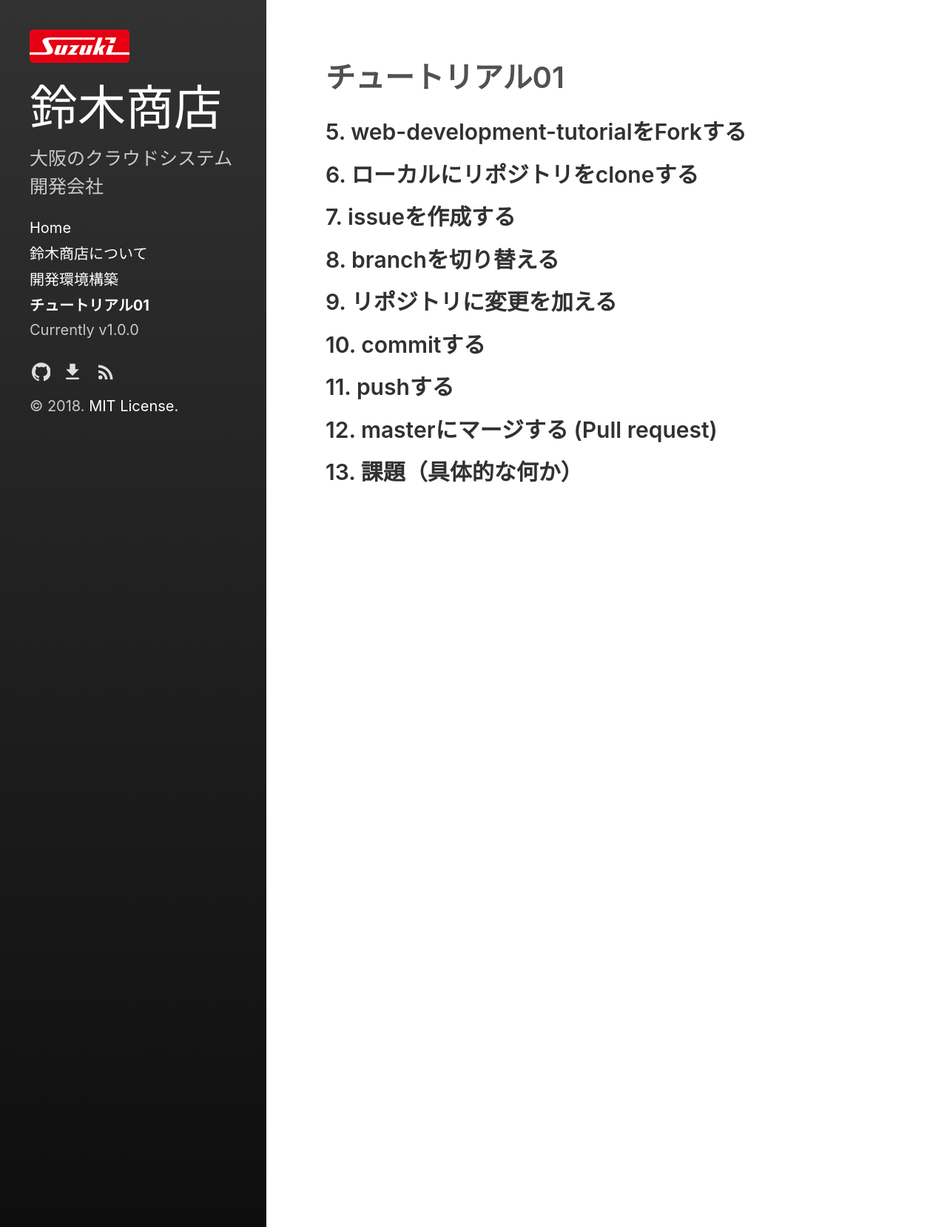
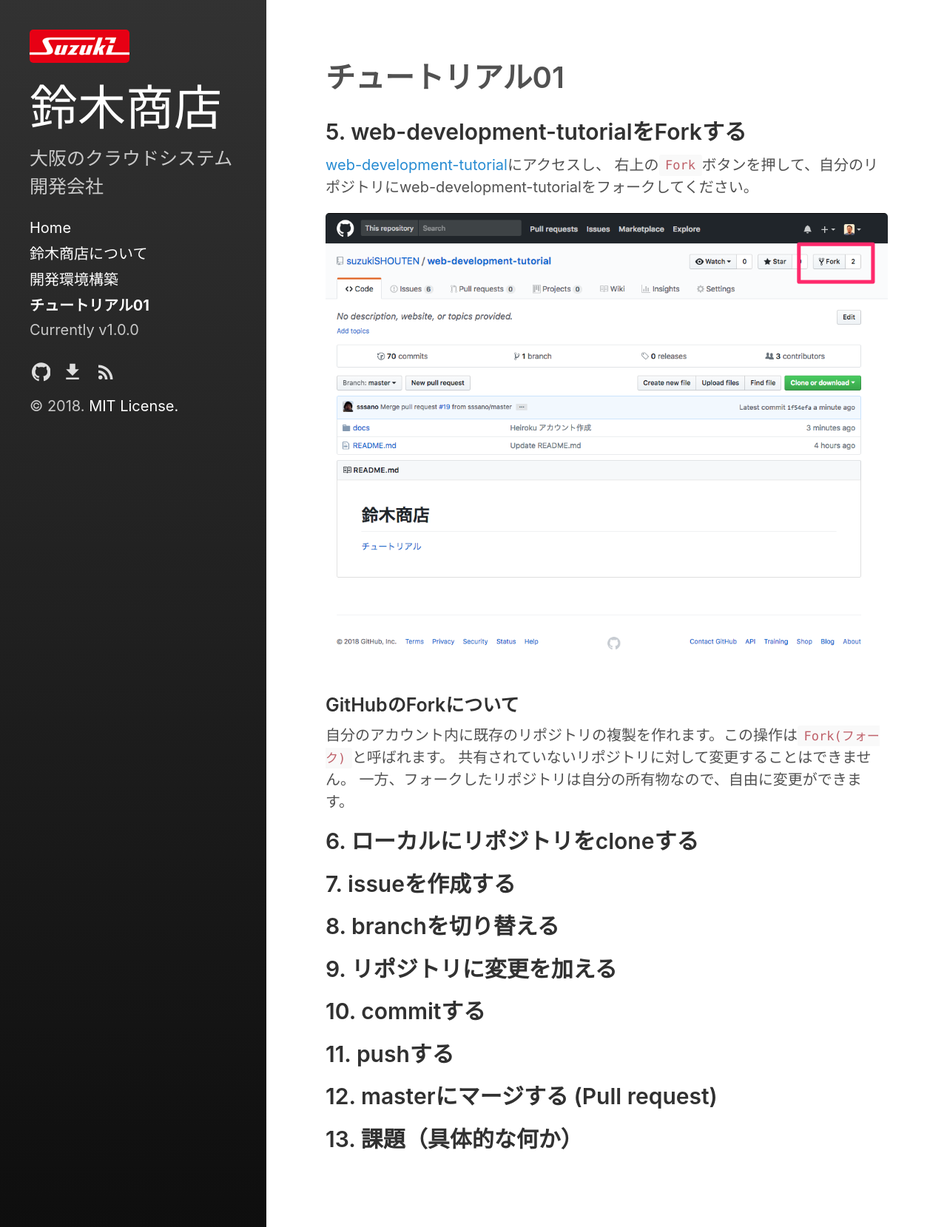
Before and after one commit to yoshikuniSAKATO/web-development-tutorial, a Jekyll site: the page built from docs/category/03.tutorial01.md, in a window 1280 px wide. Shown: the whole page at 74% size. Built offline with Jekyll 4.4.1, drawn with Linux system fonts in a browser that asks for light colours.

Commit message:
docs編集

```diff
--- a/docs/category/03.tutorial01.md
+++ b/docs/category/03.tutorial01.md
@@ -1,10 +1,18 @@
 ---
 layout: category
 title: チュートリアル01
-category: tutorial
 ---
 
 ## 5. web-development-tutorialをForkする
+[web-development-tutorial](https://github.com/suzukiSHOUTEN/web-development-tutorial)にアクセスし、
+右上の`Fork`ボタンを押して、自分のリポジトリにweb-development-tutorialをフォークしてください。
+
+![web-development-tutorialのFork]({{site.baseurl}}/assets/images/Tutorial/1.web-development-tutorial_fork.png "web-development-tutorialのFork")
+
+### GitHubのForkについて
+自分のアカウント内に既存のリポジトリの複製を作れます。この操作は`Fork(フォーク)`と呼ばれます。
+共有されていないリポジトリに対して変更することはできません。
+一方、フォークしたリポジトリは自分の所有物なので、自由に変更ができます。
 
 ## 6. ローカルにリポジトリをcloneする
 
```
Also changed, not shown: docs/category/01.preface.md (+2 -10 lines), docs/index.md (+1 -0 lines), docs/assets/images/Tutorial/1.web-development-tutorial_fork.png (added).
